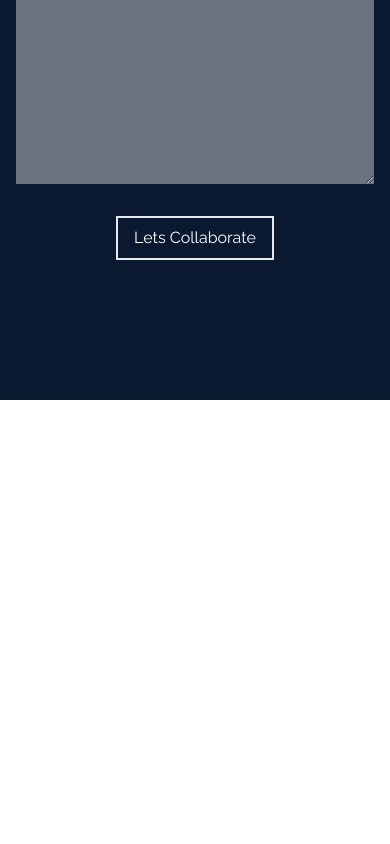
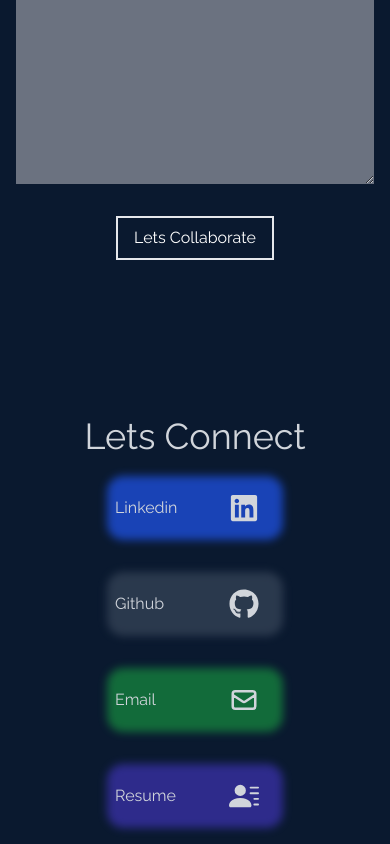
Before and after one commit to harshdeep91/Portfolio, a Next.js app: page / in a window 390 px wide. Shown: the part 3156-4000 px from the top of the page. Before the commit the page ends 3556 px from the top, so only its background shows below. Built offline with nearby package versions, Linux system fonts and the light colour scheme.

Commit message:
added connect section

```diff
--- /dev/null
+++ b/components/Connect.js
@@ -0,0 +1,21 @@
+import List from "./List"
+import { FaLinkedin, FaGithub } from 'react-icons/fa'
+import { HiOutlineMail } from 'react-icons/hi'
+import {BsFillPersonLinesFill} from 'react-icons/bs'
+const Connect = () => {
+  return (
+      <div className="bg-[#0a192f] w-full p-4 lg:hidden flex flex-col text-gray-300 justify-center items-center ">
+          <p className="mb-5 text-4xl ">Lets Connect</p>
+
+          <ul className='relative bottom-0 grid grid-cols-1 sm:grid-cols-2 md:grid-cols-3 gap-x-5 gap-y-8'>
+          <List color="bg-blue-700" text="Linkedin" icon={<FaLinkedin size={30} />} src="https://www.linkedin.com/in/harshdeep-raghuwanshi-4954b51a4/"/>
+          <List color="bg-slate-700" text="Github" icon={<FaGithub size={30} />} src="https://github.com/harshdeep91"/>
+          <List color="bg-green-700" text="Email" icon={<HiOutlineMail size={30} />} src="mailto:harshdeepraghuwanshi91@gmail.com"/>
+          <List color="bg-indigo-800" text="Resume" icon={<BsFillPersonLinesFill size={30}/> } src="https://drive.google.com/file/d/1A4GqQqfJ3-rjWVRRC0L3P7dRv4pSQhiC/view?usp=sharing" />
+        </ul>
+
+      </div>
+  )
+}
+
+export default Connect
--- a/components/List.js
+++ b/components/List.js
@@ -1,10 +1,10 @@
 
 const List = ({text,icon,color,src}) => {
   return (
-    <li className=' h-16 flex justify-between -ml-32 hover:-ml-[10px] items-center  duration-300 '>
+    <li className=' h-16 flex justify-between lg:-ml-32 lg:hover:-ml-[10px] items-center mdm:scale-100 text-gray-300 mdm:hover:text-pink-500 mdm:duration-75 lg:duration-300 mdm:w-52 mdm:hover:text-lg'>
 
-      <div className={`${color} absolute w-full h-16 filter blur opacity-80 z-0`}></div>
-          <a className='flex fixed justify-between items-center w-40 text-gray-300 z-10 p-2' href={src} target="_blank" rel="noreferrer">
+      <div className={`${color} absolute mdm:relative  w-full  h-16 filter blur opacity-80 z-0 mdm:blur-sm mdm:rounded-2xl`}></div>
+          <a className='flex fixed justify-between items-center w-40   z-10 p-2' href={src} target="_blank" rel="noreferrer">
                {text} {icon}
           </a>
     </li>
--- a/components/Navbar.js
+++ b/components/Navbar.js
@@ -78,9 +78,9 @@ const Navbar = () => {
       {/* Social icons */}
       <div className='hidden lg:flex fixed flex-col left-0 top-[35%] w-40'>
         <ul>
-          <List color="bg-blue-400" text="Linkedin" icon={<FaLinkedin size={30} />} src="https://www.linkedin.com/in/harshdeep-raghuwanshi-4954b51a4/"/>
-          <List color="bg-slate-600" text="Github" icon={<FaGithub size={30} />} src="https://github.com/harshdeep91"/>
-          <List color="bg-green-600" text="Email" icon={<HiOutlineMail size={30} />} src="mailto:harshdeepraghuwanshi91@gmail.com"/>
+          <List color="bg-blue-700" text="Linkedin" icon={<FaLinkedin size={30} />} src="https://www.linkedin.com/in/harshdeep-raghuwanshi-4954b51a4/"/>
+          <List color="bg-slate-700" text="Github" icon={<FaGithub size={30} />} src="https://github.com/harshdeep91"/>
+          <List color="bg-green-700" text="Email" icon={<HiOutlineMail size={30} />} src="mailto:harshdeepraghuwanshi91@gmail.com"/>
           <List color="bg-indigo-800" text="Resume" icon={<BsFillPersonLinesFill size={30}/> } src="https://drive.google.com/file/d/1A4GqQqfJ3-rjWVRRC0L3P7dRv4pSQhiC/view?usp=sharing" />
 
 
--- a/pages/index.js
+++ b/pages/index.js
@@ -1,5 +1,6 @@
 import Head from 'next/head'
 import About from '../components/About'
+import Connect from '../components/Connect'
 import Contact from '../components/Contact'
 import Homepage from '../components/Homepage'
 import Navbar from '../components/Navbar'
@@ -18,7 +19,8 @@ export default function Home() {
       <About />
       <Skills />
       <Works />
-      <Contact/>
+      <Contact />
+      <Connect/>
     </div>
   )
 }
--- a/tailwind.config.js
+++ b/tailwind.config.js
@@ -4,7 +4,11 @@ module.exports = {
     "./components/**/*.{js,ts,jsx,tsx}",
   ],
   theme: {
-    extend: {},
+    extend: {
+        screens: {
+          'mdm': { 'raw': '(max-width: 1023px)' },
+        }
+    },
   },
   plugins: [],
 }
```
